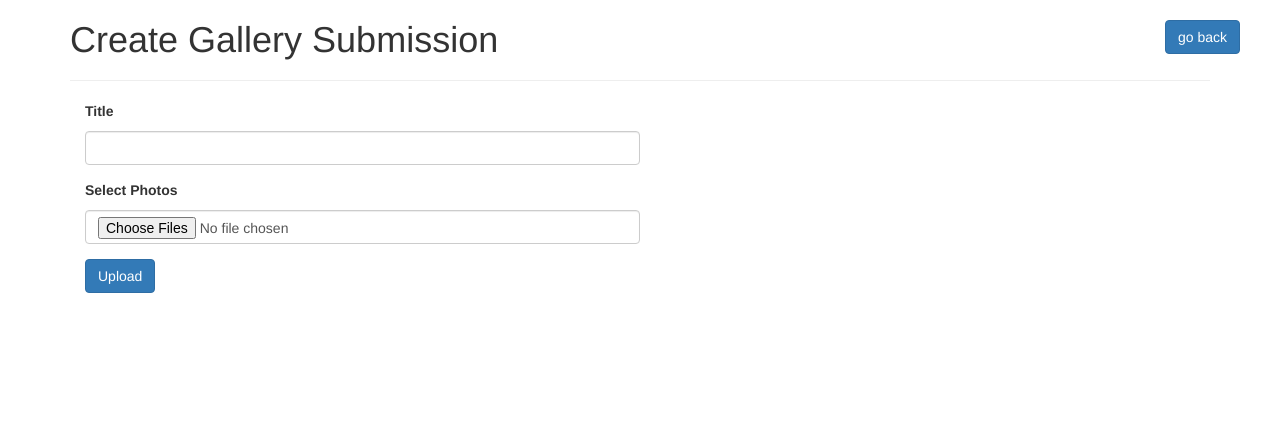
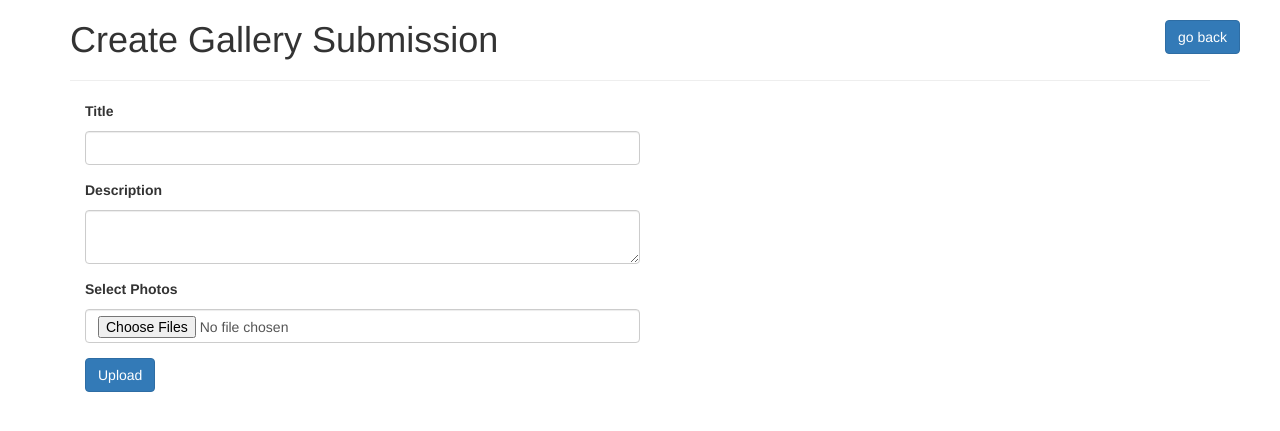
Before and after one commit to ltek0/Flask-Exercise, a Flask app: page /gallery/create in a window 1280 px wide. Shown: the part 52-483 px from the top of the page. Run offline with Flask 3, Linux system fonts and the light colour scheme; the visitor is signed in with stand-in values (Sample User, id 1); data comes from the database, SQL or seed files in the repository; parts of the project's set-up code (start-up, migrations or seed data) failed here and were passed over; some libraries are stand-ins or nearby versions.

Commit message:
description box

```diff
--- a/app/forms.py
+++ b/app/forms.py
@@ -94,6 +94,7 @@ class ResetPasswordForm(FlaskForm):
 class CreateGallery(FlaskForm):
     title = StringField(gettext('Title'), validators=[DataRequired(message='A title for your submission is required'), Length(max=128, min=1, message='Title must be less then 128 charactor')])
     images = MultipleFileField(gettext('Select Photos'), validators=[FileRequired(message="You must provide at least one image"), FileAllowed(['jpg', 'png', 'gif'], message='You can only upload images!')])
+    description = TextAreaField(gettext("Description"), validators=[Length(max=512, min=0, message='Title must be less then 512 charactor')])
     submit = SubmitField("Upload")
 
     def validate_images(self, images: MultipleFileField):
--- a/app/routes.py
+++ b/app/routes.py
@@ -228,6 +228,7 @@ def gallery_create_post():
     if form.validate_on_submit():
         gallery_post = models.GalleryPost(
             title = form.title.data,
+            description = form.description.data,
             author = current_user)
         for image in request.files.getlist('images'):
             gallery_post_image = models.GalleryPostImages(
--- a/app/templates/gallery/create.html.j2
+++ b/app/templates/gallery/create.html.j2
@@ -18,11 +18,29 @@
                         <label class="control-label" for="title">{{ form.title.label }}</label>
                         {{ form.title(class="form-control") }}
                     </div>
+                    {% if form.title.errors %}
+                        <div class="alert alert-danger">
+                            {% for error in form.images.errors %}<p>{{ error }}</p>{% endfor %}
+                        </div>
+                    {% endif %}
+                    <div class="form-group required">
+                        <label class="form-label" for="validatedCustomFile">{{ form.description.label }}</label>
+                        {{ form.description(class="form-control") }}
+                    </div>
+                    {% if form.description.errors %}
+                        <div class="alert alert-danger">
+                            {% for error in form.description.errors %}<p>{{ error }}</p>{% endfor %}
+                        </div>
+                    {% endif %}
                     <div class="form-group required">
                         <label class="form-label" for="validatedCustomFile">{{ form.images.label }}</label>
                         {{ form.images(class="form-control") }}
                     </div>
-                    {% for error in form.images.errors %}<p>{{ error }}</p>{% endfor %}
+                    {% if form.images.errors %}
+                        <div class="alert alert-danger">
+                            {% for error in form.images.errors %}<p>{{ error }}</p>{% endfor %}
+                        </div>
+                    {% endif %}
                     {{ form.submit(class="btn btn-primary") }}
                 </form>
             </div>
```
